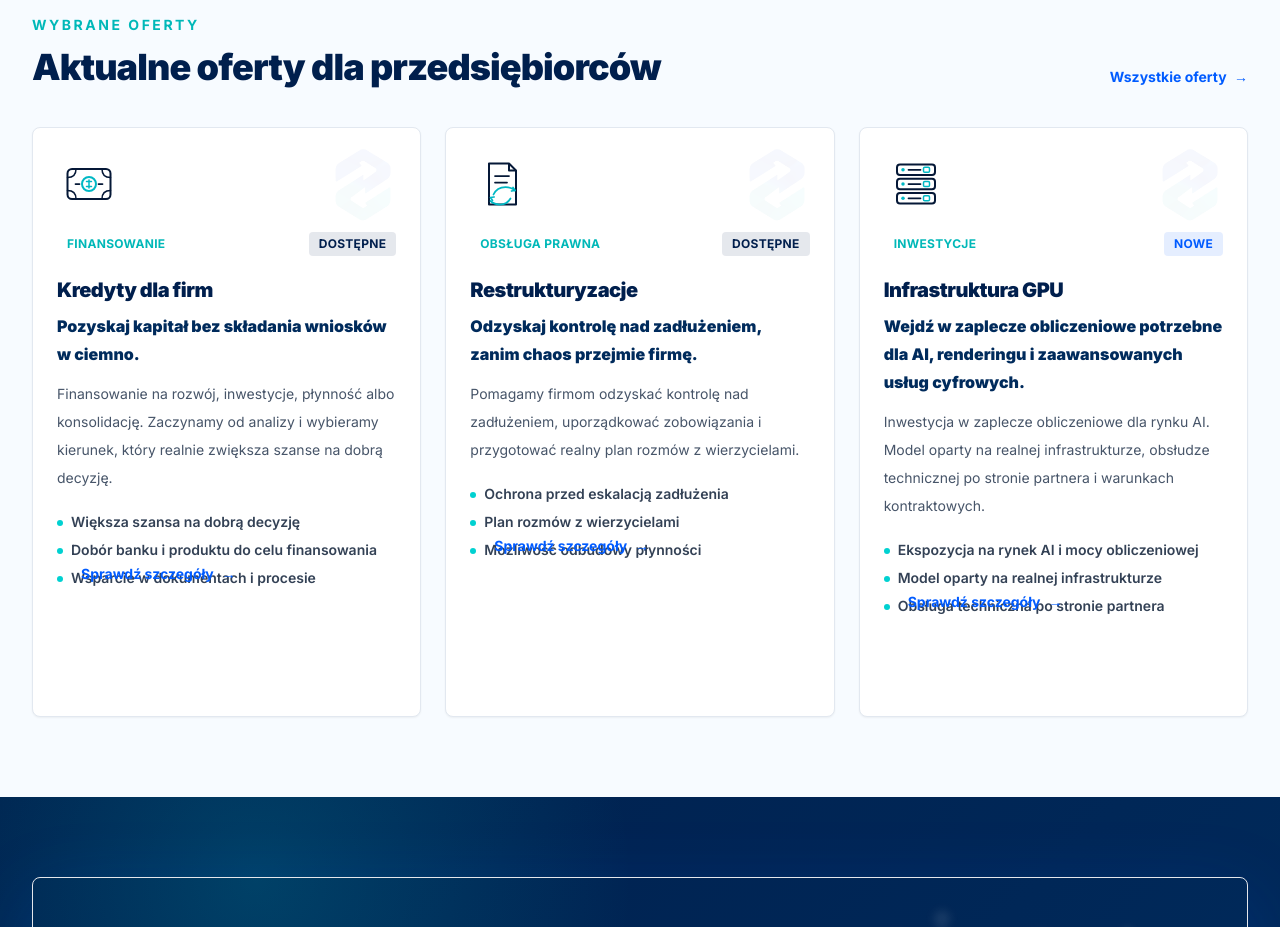
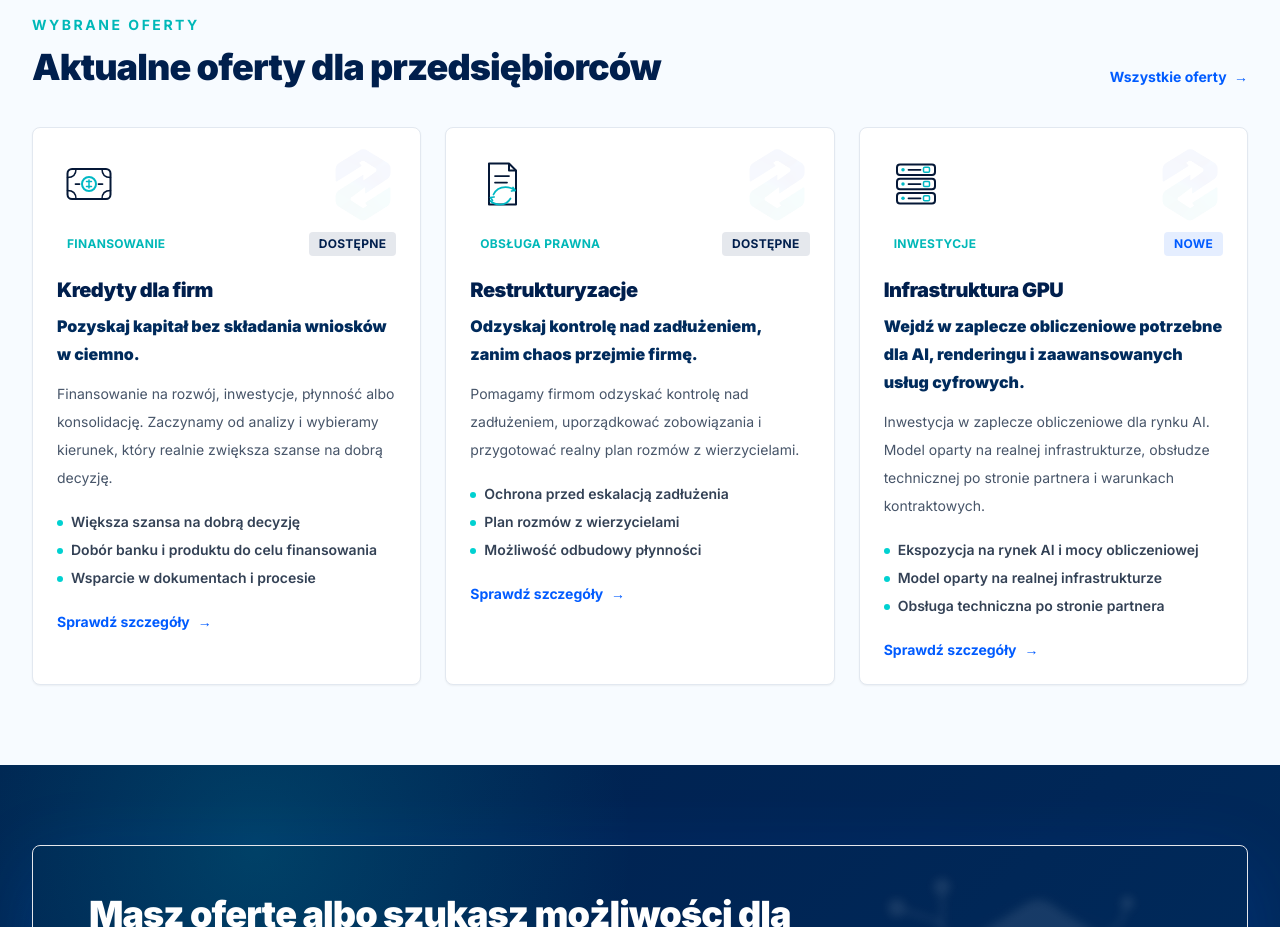
Before and after one commit to pSzymanek/dealshare, a Next.js app: page / in a window 1280 px wide. Shown: the part 1300-2227 px from the top of the page. Built offline with nearby package versions, Linux system fonts and the light colour scheme.

Commit message:
Revert offer card absolute link positioning

```diff
--- a/components/OfferCard.tsx
+++ b/components/OfferCard.tsx
@@ -21,7 +21,7 @@ export function OfferCard({ offer }: OfferCardProps) {
   const icon = offerIcons[offer.slug];
 
   return (
-    <article className="card-glass offer-card soft-lift group flex h-full flex-col rounded-lg border border-slate-200 bg-white p-6 pb-20 shadow-sm hover:border-electric/30 hover:shadow-card">
+    <article className="card-glass offer-card soft-lift group flex min-h-full flex-col rounded-lg border border-slate-200 bg-white p-6 shadow-sm hover:border-electric/30 hover:shadow-card">
       <div className="pointer-events-none !absolute right-4 top-4 !z-0 h-20 w-20 bg-[url('/sygnet.png')] bg-contain bg-center bg-no-repeat opacity-[0.035] transition group-hover:opacity-[0.08]" />
       {icon ? <Image src={icon} alt="" width={72} height={72} className="offer-card-icon relative h-16 w-16 object-contain" /> : null}
 
@@ -56,8 +56,8 @@ export function OfferCard({ offer }: OfferCardProps) {
         </ul>
       </div>
 
-      <div className="absolute bottom-6 left-6 right-6 z-[2] flex min-h-5 items-center">
-        <Link href={`/oferty/${offer.slug}`} className="arrow-link inline-flex min-h-5 items-center text-sm font-bold leading-5 text-electric transition hover:text-teal">
+      <div className="relative mt-auto flex flex-col pt-6">
+        <Link href={`/oferty/${offer.slug}`} className="arrow-link inline-flex text-sm font-bold text-electric transition hover:text-teal">
           Sprawdź szczegóły
           <span aria-hidden="true" className="arrow-mark ml-2">
             →
```
